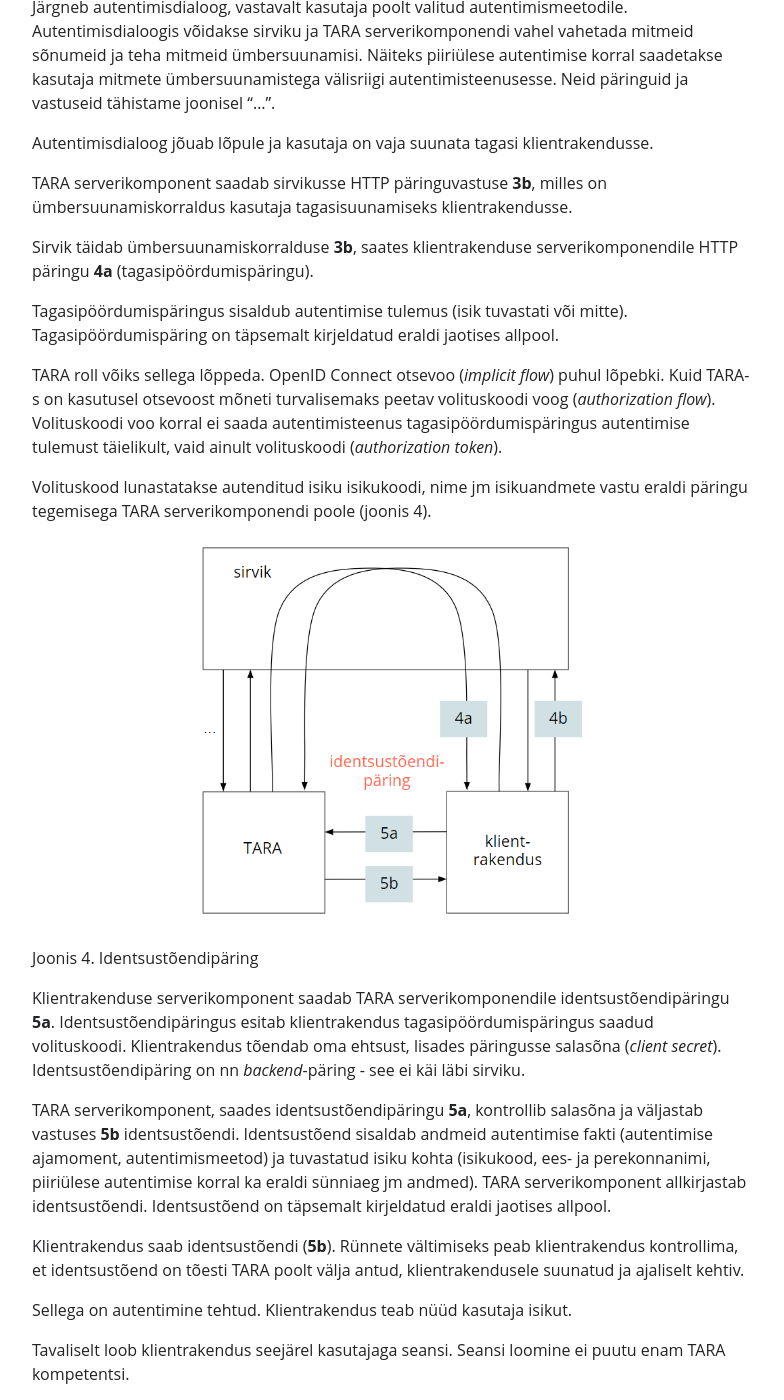
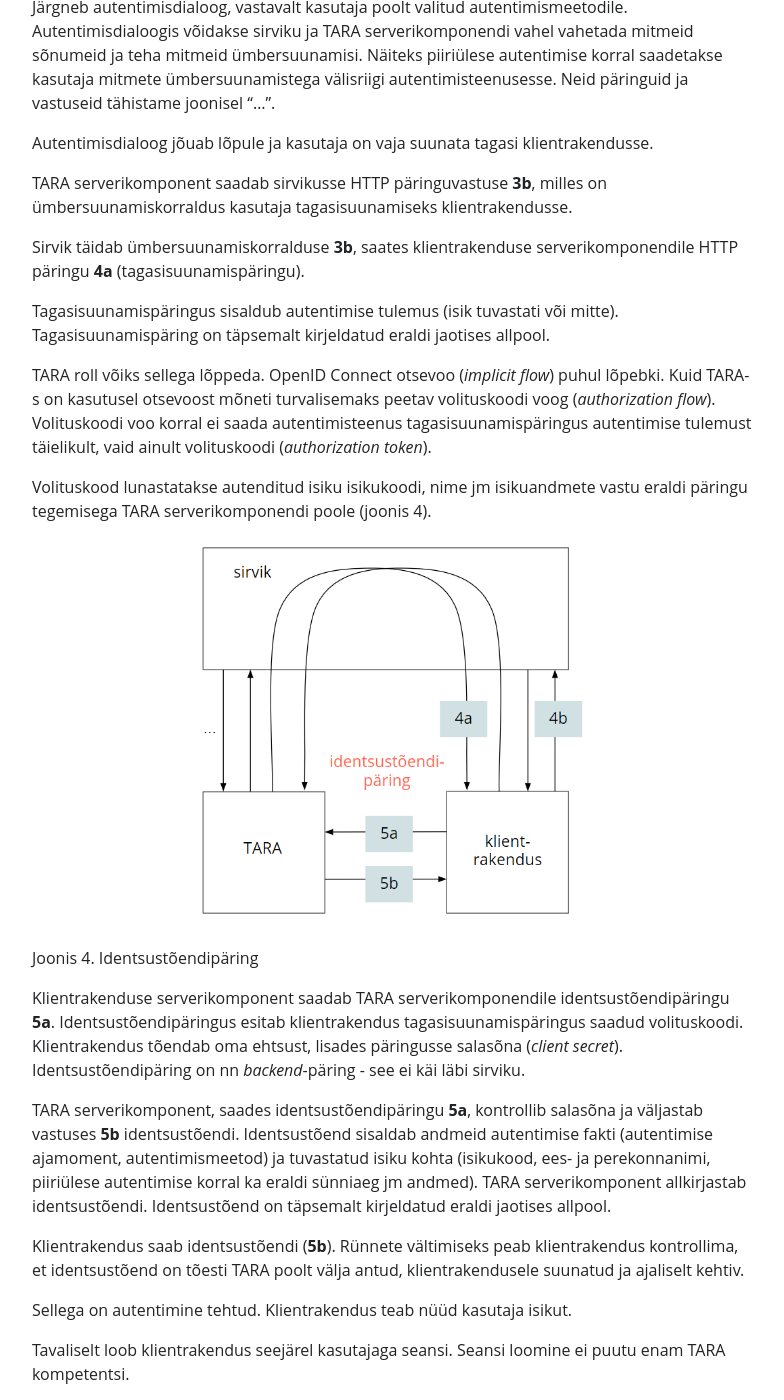
Before and after one commit to e-gov/TARA-Doku, a Jekyll site: the page built from TehnilineKirjeldus.md, in a window 1280 px wide and 1400 px high, scrolled down 6168 px. Shown: the whole window, without its empty margins (0-784 px from the left). Built offline with Jekyll 4.4.1, drawn with Linux system fonts in a browser that asks for light colours; some of the changed text lies outside the part shown.

Commit message:
Terminitäpsustus: tagasipöördumispäring -> tagasisuunamispäring

```diff
--- a/TehnilineKirjeldus.md
+++ b/TehnilineKirjeldus.md
@@ -163,7 +163,7 @@ Kasutajale kuvatakse autentimismeetodite valiku leht. Jätkame voo kirjeldamiseg
 
 <p style='text-align:center;'><img src='img/VOOG-02.PNG' style='width:400px'></p>
 
-Joonis 3. Tagasipöördumispäring
+Joonis 3. Tagasisuunamispäring
 
 Kasutaja valib autentimismeetodi. Valik edastatakse TARA serverikomponendile HTTP päringuga **3a**.
 
@@ -174,11 +174,11 @@ Autentimisdialoog jõuab lõpule ja kasutaja on vaja suunata tagasi klientrakend
 
 TARA serverikomponent saadab sirvikusse HTTP päringuvastuse **3b**, milles on ümbersuunamiskorraldus kasutaja tagasisuunamiseks klientrakendusse.
 
-Sirvik täidab ümbersuunamiskorralduse **3b**, saates klientrakenduse serverikomponendile HTTP päringu **4a** (tagasipöördumispäringu).
+Sirvik täidab ümbersuunamiskorralduse **3b**, saates klientrakenduse serverikomponendile HTTP päringu **4a** (tagasisuunamispäringu).
 
-Tagasipöördumispäringus sisaldub autentimise tulemus (isik tuvastati või mitte). Tagasipöördumispäring on täpsemalt kirjeldatud eraldi jaotises allpool.
+Tagasisuunamispäringus sisaldub autentimise tulemus (isik tuvastati või mitte). Tagasisuunamispäring on täpsemalt kirjeldatud eraldi jaotises allpool.
 
-TARA roll võiks sellega lõppeda. OpenID Connect otsevoo (_implicit flow_) puhul lõpebki. Kuid TARA-s on kasutusel otsevoost mõneti turvalisemaks peetav volituskoodi voog (_authorization flow_). Volituskoodi voo korral ei saada autentimisteenus tagasipöördumispäringus autentimise tulemust täielikult, vaid ainult volituskoodi (_authorization token_).
+TARA roll võiks sellega lõppeda. OpenID Connect otsevoo (_implicit flow_) puhul lõpebki. Kuid TARA-s on kasutusel otsevoost mõneti turvalisemaks peetav volituskoodi voog (_authorization flow_). Volituskoodi voo korral ei saada autentimisteenus tagasisuunamispäringus autentimise tulemust täielikult, vaid ainult volituskoodi (_authorization token_).
 
 Volituskood lunastatakse autenditud isiku isikukoodi, nime jm isikuandmete vastu eraldi päringu tegemisega TARA serverikomponendi poole (joonis 4).
 
@@ -186,7 +186,7 @@ Volituskood lunastatakse autenditud isiku isikukoodi, nime jm isikuandmete vastu
 
 Joonis 4. Identsustõendipäring
 
-Klientrakenduse serverikomponent saadab TARA serverikomponendile identsustõendipäringu **5a**. Identsustõendipäringus esitab klientrakendus tagasipöördumispäringus saadud volituskoodi. Klientrakendus tõendab oma ehtsust, lisades päringusse salasõna (_client secret_). Identsustõendipäring on nn _backend_-päring - see ei käi läbi sirviku.
+Klientrakenduse serverikomponent saadab TARA serverikomponendile identsustõendipäringu **5a**. Identsustõendipäringus esitab klientrakendus tagasisuunamispäringus saadud volituskoodi. Klientrakendus tõendab oma ehtsust, lisades päringusse salasõna (_client secret_). Identsustõendipäring on nn _backend_-päring - see ei käi läbi sirviku.
 
 TARA serverikomponent, saades identsustõendipäringu **5a**, kontrollib salasõna ja väljastab vastuses **5b** identsustõendi. Identsustõend sisaldab andmeid autentimise fakti (autentimise ajamoment, autentimismeetod) ja tuvastatud isiku kohta (isikukood, ees- ja perekonnanimi, piiriülese autentimise korral ka eraldi sünniaeg jm andmed). TARA serverikomponent allkirjastab identsustõendi. Identsustõend on täpsemalt kirjeldatud eraldi jaotises allpool.
 
@@ -612,7 +612,7 @@ Idensustõendi eduka kontrollimise järel loob klientrakendus kasutajaga seansi
 
 Klientrakenduses tuleb rakendada võltspäringuründe (_cross-site request forgery_, CSRF) vastaseid kaitsemeetmeid. Seda tehakse turvakoodide `state` ja `nonce` abil. `state` kasutamine on kohustuslik; `nonce` kasutamine on vabatahtlik. Kirjeldame `state` kasutamise protseduuri.
 
-Turvakoodi `state` kasutatakse autentimispäringule järgneva tagasipöördumispäringu võltsimise vastu. Klientrakenduses tuleb teostada järgmised sammud:
+Turvakoodi `state` kasutatakse autentimispäringule järgneva tagasisuunamispäringu võltsimise vastu. Klientrakenduses tuleb teostada järgmised sammud:
 
 1 Genereerida juhusõne, näiteks pikkusega 16 tärki: `XoD2LIie4KZRgmyc` (tähistame `R`).
 
@@ -630,15 +630,15 @@ kus `ETEENUS` on vabalt valitud küpsisenimi. Küpsisele tuleb rakendada atribuu
 
 Niisiis, autentimispäringuga saadetakse kaks asja: juhusõne küpsisesse panemiseks ja juhusõnest arvutatud räsiväärtus `state` parameetris. Klientrakendus ei pea juhusõne ega räsiväärtust meeles pidama.
 
-Tagasipöördumispäringu töötlemisel peab klientrakendus tegema järgmist:
+Tagasisuunamispäringu töötlemisel peab klientrakendus tegema järgmist:
 
 5 Võtab päringuga tuleva küpsise `ETEENUS` väärtuse
 
 6 Arvutab küpsise väärtusest räsi
 
-7 Kontrollib, et räsi ühtib tagasipöördumispäringus tagasipeegeldatava `state` väärtusega.
+7 Kontrollib, et räsi ühtib tagasisuunamispäringus tagasipeegeldatava `state` väärtusega.
 
-Tagasipöördumispäringut tohib aktsepteerida ainult ülalkirjeldatud kontrolli õnnestumisel.
+Tagasisuunamispäringut tohib aktsepteerida ainult ülalkirjeldatud kontrolli õnnestumisel.
 
 Kirjeldatud protseduuris on võtmetähtsusega väärtuse `state` sidumine sessiooniga. Seda tehakse küpsise abil. (See on autentimise ajutine sessioon.  Töösessiooni moodustab klientrakendus pärast autentimise edukat lõpuleviimist).
 
```
Also changed, not shown: other parts of TehnilineKirjeldus.md (+1 -1 lines).
